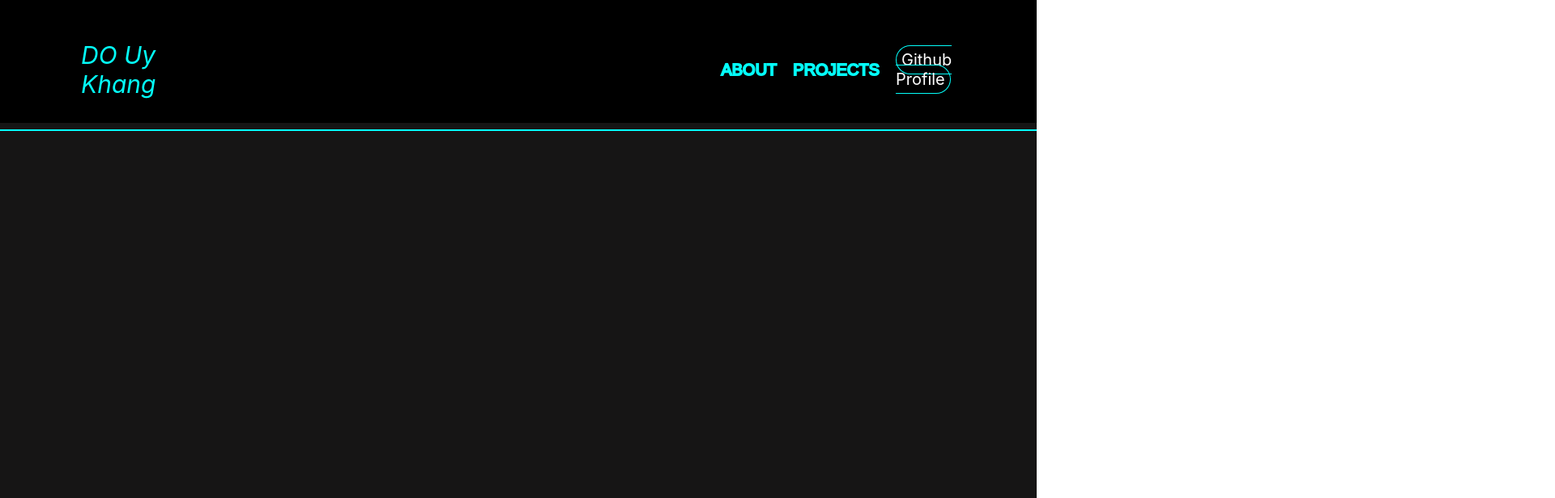
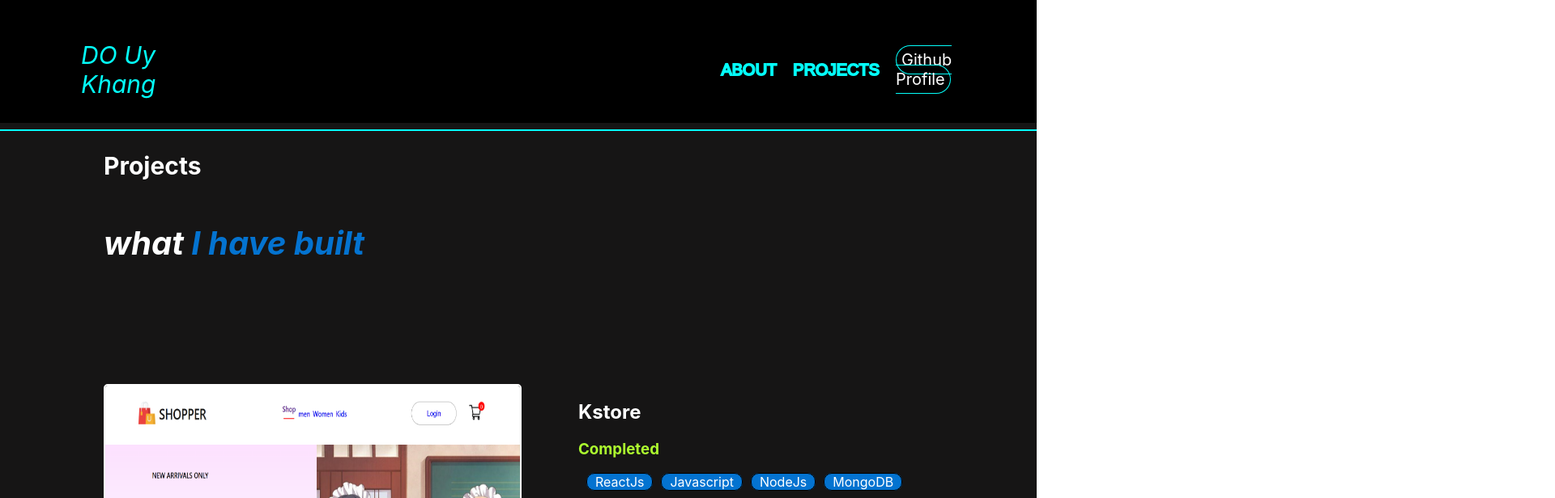
Before and after one commit to Tyn03/porfoliokd, a React (Create React App) app: page /porfoliokd/projects in a window 1280 px wide. Shown: the top 616 px of the page at 81% size, 1920 px wide, since content can reach past the window. Built offline with nearby package versions, Linux system fonts and the light colour scheme.

Commit message:
fixxxxxxxxxxxxxxxxxx

```diff
--- a/src/App.js
+++ b/src/App.js
@@ -23,9 +23,9 @@ function App() {
 
 
       <Routes>
-      <Route path="/porfoliokd" element={<Root />} />
-        <Route path="/porfoliokd/about" element={<About />} />
-        <Route path="/porfoliokd/projects" element={<Projects />} />
+      <Route path="/" element={<Root />} />
+        <Route path="/about" element={<About />} />
+        <Route path="/projects" element={<Projects />} />
 
       </Routes>
       </Router>
--- a/src/components/navbar/index.js
+++ b/src/components/navbar/index.js
@@ -20,8 +20,8 @@ const Navbar = () => {
                 <div className="NavItems">
 
                     <div className="AP">
-                    <Link to="/porfoliokd/about">About</Link>
-                    <Link to="/porfoliokd/projects">Projects</Link>
+                    <Link to="/about">About</Link>
+                    <Link to="/projects">Projects</Link>
                     </div>
 
 
```
